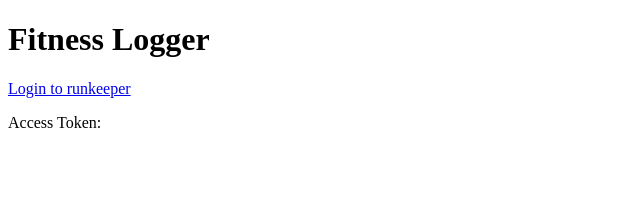
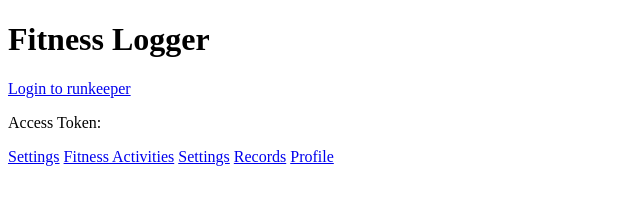
Before and after one commit to gustavjorlov/fitnesslogger, a website: page webapp/index.ejs in a window 1280 px wide. Shown: the whole page, without its empty margins (0-640 px from the left). Drawn offline with nearby package versions, Linux system fonts and the light colour scheme; files that its build step writes are made by us from their sources.

Commit message:
added links

```diff
--- a/webapp/index.ejs
+++ b/webapp/index.ejs
@@ -8,5 +8,10 @@
         <h1>Fitness Logger</h1>
         <a href="https://runkeeper.com/apps/authorize?client_id=b101f00fa9f142a2a17d73bdd84499e6&response_type=code&redirect_uri=https://fitnesslogger.herokuapp.com/code">Login to runkeeper</a>
         <p>Access Token: <%= access_token %></p>
+        <a href="data/settings">Settings</a>
+        <a href="/data/fitnessActivities">Fitness Activities</a>
+        <a href="data/settings">Settings</a>
+        <a href="data/records">Records</a>
+        <a href="data/profile">Profile</a>
     </body>
 </html>
```
